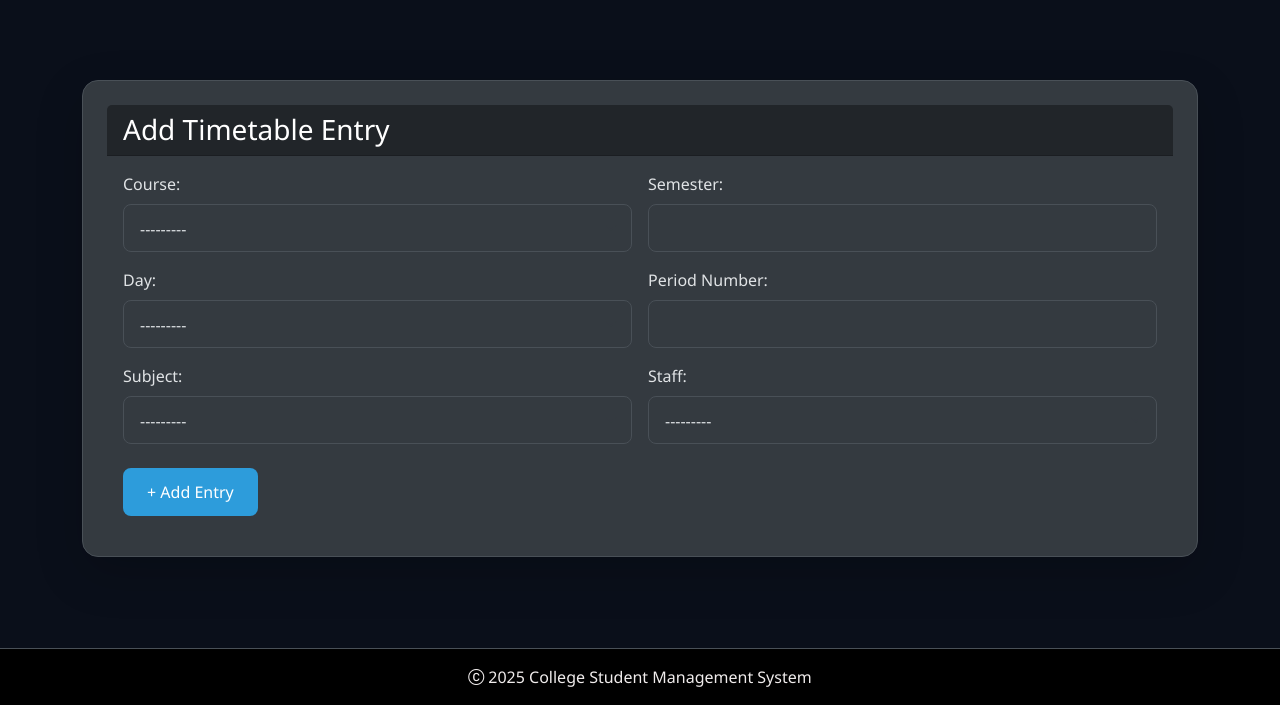
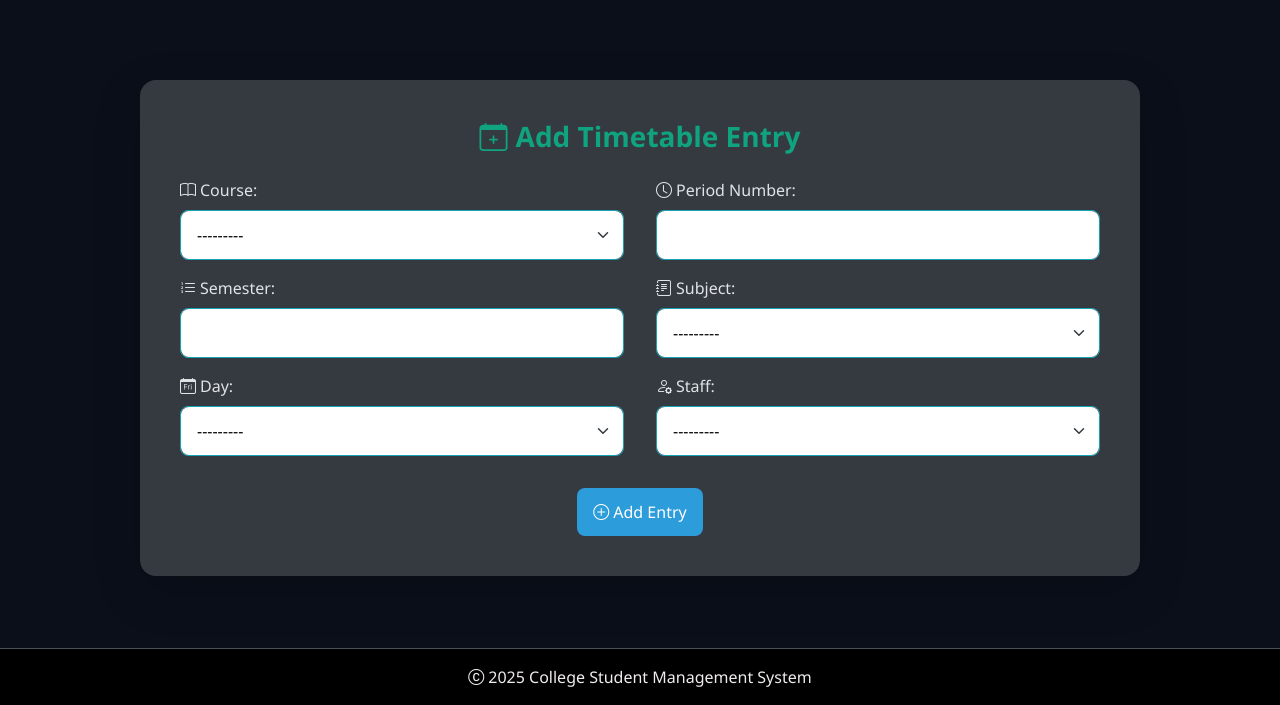
Before and after one commit to afnan0014/student-management-system, a Django app: page /timetable/admin/add/ in a window 1280 px wide. Shown: the part 95-800 px from the top of the page. Run offline with Django 5.2, Linux system fonts and the light colour scheme; the visitor is signed in with stand-in values (Sample User, id 1); data that the repository does not hold is empty; some libraries are stand-ins or nearby versions.

Commit message:
updated timetable ui/ux

```diff
--- a/templates/timetable/add_timetable.html
+++ b/templates/timetable/add_timetable.html
@@ -2,48 +2,99 @@
 {% load widget_tweaks %}
 
 {% block content %}
-<div class="container mt-5">
-    <div class="card shadow-lg">
-        <div class="card-header bg-dark
-         text-white">
-            <h3 class="mb-0">Add Timetable Entry</h3>
-        </div>
-        <div class="card-body">
+<style>
+  .card .btn:hover {
+    transform: scale(1.05);
+  }
+
+  .input-container {
+    border: 1px solid #17a2b8;
+    border-radius: 0.5rem;
+    width: 100%;
+  }
+
+  .form-columns {
+    display: flex;
+    gap: 2rem;
+    flex-wrap: wrap;
+  }
+
+  .form-column {
+    flex: 1;
+    min-width: 200px;
+    display: flex;
+    flex-direction: column;
+    gap: 1rem;
+  }
+</style>
+
+<div class="mt-5">
+  <div class="card mx-auto shadow-lg border-0" style="max-width: 1000px;">
+    <div class="card-body p-3">
+      <h4 class="card-title mb-4 text-center">
+        <i class="bi bi-calendar-plus me-2"></i>Add Timetable Entry
+      </h4>
+
       <form method="POST" class="needs-validation" novalidate>
         {% csrf_token %}
-
-                <div class="row g-3">
-                    <div class="col-md-6">
-                        <label for="course" class="form-label">Course:</label>
-                        {{ form.course|add_class:"form-select" }}
+        <div class="d-flex flex-column gap-3">
+          <div class="form-columns">
+            <!-- Left Column: Course, Semester, Day -->
+            <div class="form-column">
+              <div>
+                <label for="course" class="form-label"><i class="bi bi-book me-1"></i>Course:</label>
+                <div class="input-container">
+                  {{ form.course|add_class:"form-select bg-secondary text-light border-0" }}
                 </div>
-                    <div class="col-md-6">
-                        <label for="semester" class="form-label">Semester:</label>
-                        {{ form.semester|add_class:"form-control" }}
               </div>
-                    <div class="col-md-6">
-                        <label for="day" class="form-label">Day:</label>
-                        {{ form.day|add_class:"form-select" }}
+              <div>
+                <label for="semester" class="form-label"><i class="bi bi-list-ol me-1"></i>Semester:</label>
+                <div class="input-container">
+                  {{ form.semester|add_class:"form-control bg-secondary text-light border-0" }}
                 </div>
-                    <div class="col-md-6">
-                        <label for="period_number" class="form-label">Period Number:</label>
-                        {{ form.period_number|add_class:"form-control" }}
               </div>
-                    <div class="col-md-6">
-                        <label for="subject" class="form-label">Subject:</label>
-                        {{ form.subject|add_class:"form-select" }}
+              <div>
+                <label for="day" class="form-label"><i class="bi bi-calendar-day me-1"></i>Day:</label>
+                <div class="input-container">
+                  {{ form.day|add_class:"form-select bg-secondary text-light border-0" }}
                 </div>
-                    <div class="col-md-6">
-                        <label for="staff" class="form-label">Staff:</label>
-                        {{ form.staff|add_class:"form-select" }}
               </div>
             </div>
 
-                <div class="text-center mt-4">
-                    <button type="submit" class="btn btn-success px-4">+ Add Entry</button>
+            <!-- Right Column: Period Number, Subject, Staff -->
+            <div class="form-column">
+              <div>
+                <label for="period_number" class="form-label"><i class="bi bi-clock me-1"></i>Period Number:</label>
+                <div class="input-container">
+                  {{ form.period_number|add_class:"form-control bg-secondary text-light border-0" }}
+                </div>
+              </div>
+              <div>
+                <label for="subject" class="form-label"><i class="bi bi-journal-text me-1"></i>Subject:</label>
+                <div class="input-container">
+                  {{ form.subject|add_class:"form-select bg-secondary text-light border-0" }}
+                </div>
+              </div>
+              <div>
+                <label for="staff" class="form-label"><i class="bi bi-person-gear me-1"></i>Staff:</label>
+                <div class="input-container">
+                  {{ form.staff|add_class:"form-select bg-secondary text-light border-0" }}
+                </div>
+              </div>
+            </div>
+          </div>
+
+          <div class="d-flex justify-content-center mt-3">
+            <button type="submit" class="btn btn-success">
+              <i class="bi bi-plus-circle me-1"></i>Add Entry
+            </button>
+          </div>
         </div>
       </form>
     </div>
   </div>
 </div>
+
+<!-- Include Bootstrap Icons -->
+<link rel="stylesheet" href="https://cdn.jsdelivr.net/npm/bootstrap-icons@1.10.5/font/bootstrap-icons.css">
 {% endblock %}
```
Also changed, not shown: templates/timetable/staff_timetable.html (+55 -17 lines), templates/timetable/student_timetable.html (+51 -12 lines). Lines whose indentation alone changed are shown as unchanged.
